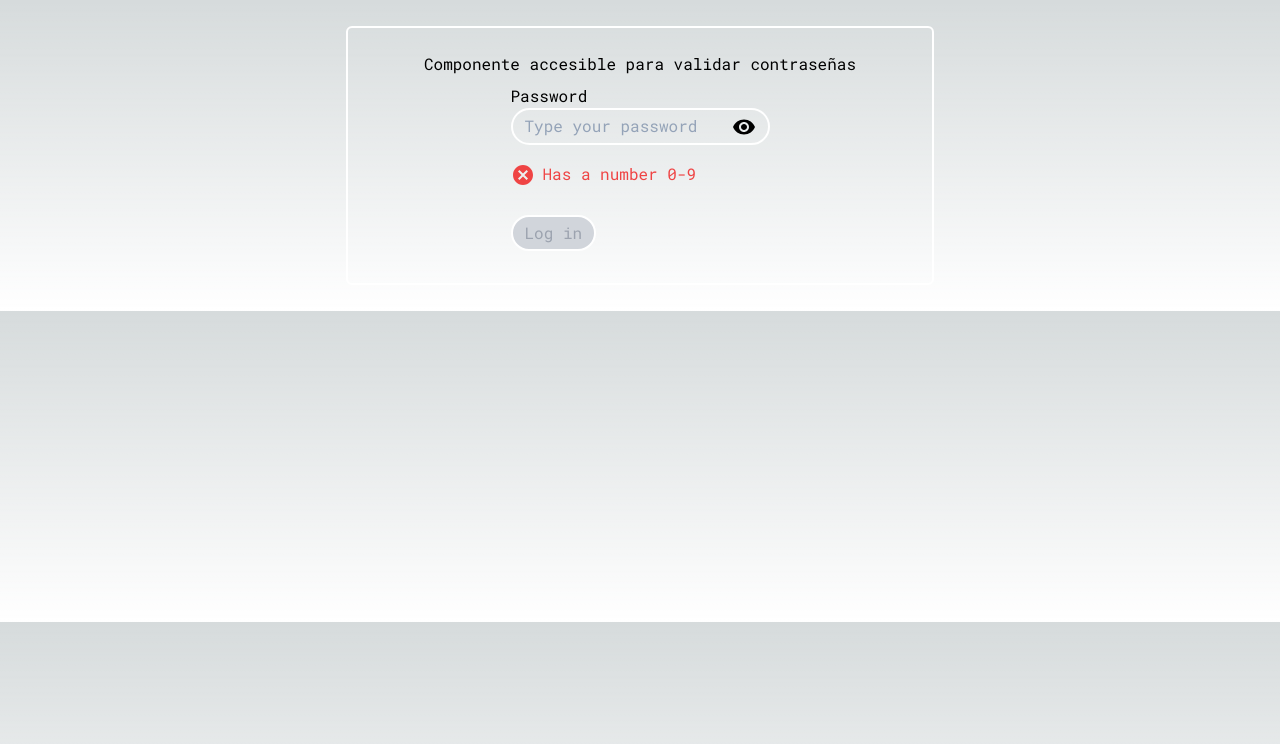
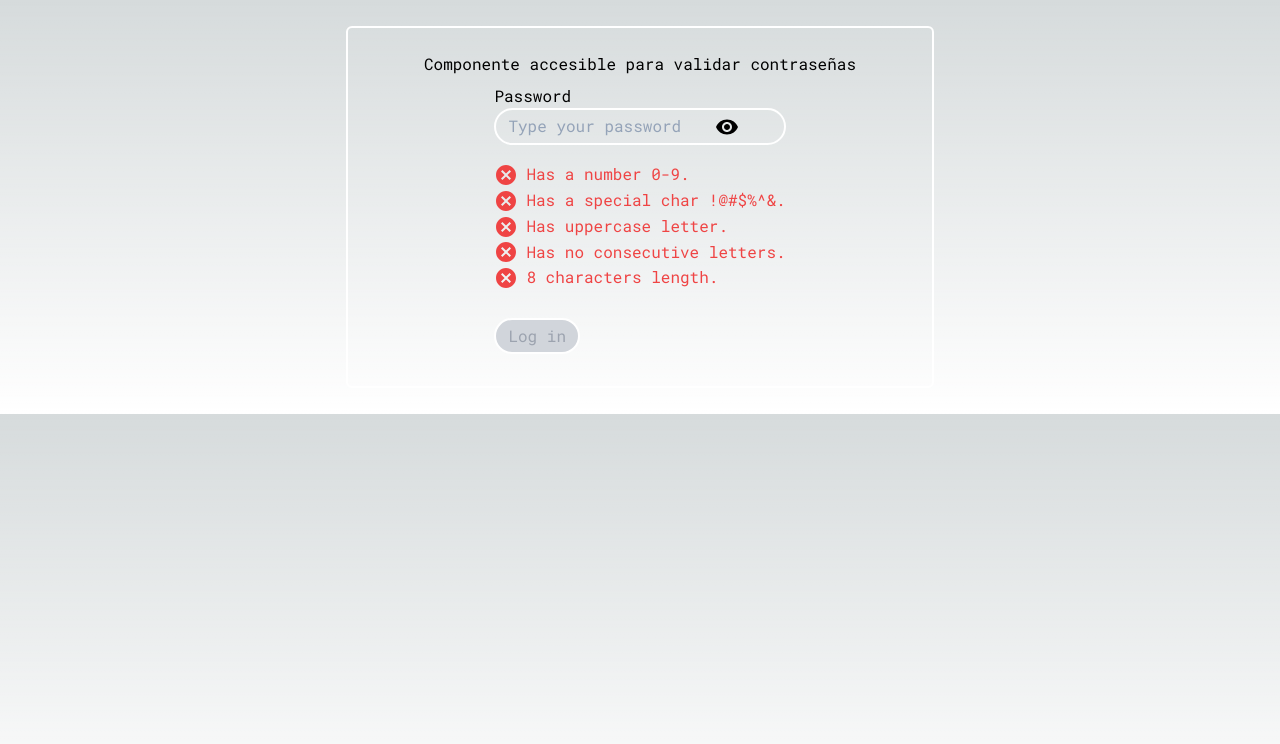
Before and after one commit to micaavigliano/password-a11y, a Next.js app: page / in a window 1280 px wide. Shown: the top 744 px of the page. Built offline with nearby package versions, Linux system fonts and the light colour scheme.

Commit message:
first attempt

```diff
--- a/components/Password.tsx
+++ b/components/Password.tsx
@@ -6,8 +6,8 @@ import PasswordRequirements from "./PasswordRequirement";
 import { requirementsArray, testRequirement } from "../helpers/requirements";
 
 const PasswordComponent = () => {
-  const [seePassword, setSeePassword] = useState(false);
-  const [allChecked, setAllChecked] = useState(false);
+  const [seePassword, setSeePassword] = useState<boolean>(false);
+  const [allChecked, setAllChecked] = useState<boolean>(false);
   const [password, setPassword] = useState<string | null>("");
 
   const handleSubmit = (e: React.FormEvent<HTMLFormElement>) => {
@@ -28,6 +28,7 @@ const PasswordComponent = () => {
             aria-label="type your password"
             className="text-white bg-transparent placeholder:text-slate-400"
             id="password-input-id"
+            aria-labelledby="password-requirement"
           />
           <button
             onClick={() => {
@@ -43,7 +44,9 @@ const PasswordComponent = () => {
           </button>
         </div>
         <PasswordRequirements
-          requirement={testRequirement}
+          id="password-requirement"
+          idInput="password-input-id"
+          requirement={requirementsArray}
           password={password!}
           setAllChecked={setAllChecked}
         />
--- a/components/PasswordRequirement.tsx
+++ b/components/PasswordRequirement.tsx
@@ -11,6 +11,8 @@ interface RequirementsProps {
   requirement: Requirement | Requirement[];
   password: string;
   setAllChecked: Dispatch<SetStateAction<boolean>>;
+  id: string;
+  idInput: string;
 }
 
 interface Requirement {
@@ -24,6 +26,7 @@ const PasswordRequirements: React.FC<RequirementsProps> = ({
   requirement,
   password,
   setAllChecked,
+  idInput,
 }) => {
   const isArray = Array.isArray(requirement);
   const uniqueReq = !isArray && password.match(requirement.matchRegex);
@@ -80,11 +83,13 @@ const PasswordRequirements: React.FC<RequirementsProps> = ({
                   ? `text-green-500`
                   : `text-red-500`
               }
+              aria-describedby={idInput}
             >
               {req.text}
             </p>
             {!password.match(req.matchRegex) && (
               <div
+                role="status"
                 aria-live="assertive"
                 data-testid="hidden-msg"
                 className="overflow-hidden hidden"
--- a/helpers/requirements.ts
+++ b/helpers/requirements.ts
@@ -4,35 +4,35 @@
 export const requirementsArray = [
   {
     id: 1,
-    text: "Has a number 0-9",
+    text: "Has a number 0-9.",
     matchRegex: /[0-9]/,
     error:
       "Your password is not ready yet! You need to use at least one number from 0 to 9",
   },
   {
     id: 2,
-    text: "Has a special char !@#$%^&",
+    text: "Has a special char !@#$%^&.",
     matchRegex: /^(?=.*[!@#$%^&])[a-zA-Z\d!@#$%^&]*$/,
     error:
       "Your password is not ready yet! You have to use at least one special character !@#$%^&",
   },
   {
     id: 3,
-    text: "Has uppercase letter",
+    text: "Has uppercase letter.",
     matchRegex: /[A-Z]/,
     error:
       "Your password is not ready yet! You need at least one uppercase letter",
   },
   {
     id: 4,
-    text: "Has no consecutive letters",
+    text: "Has no consecutive letters.",
     matchRegex: /^(?!.*(\S)\1)[\S\s]*\S[\S\s]*$/,
     error:
       "Your password is not ready yet! The letters can not be consecutive!",
   },
   {
     id: 5,
-    text: "8 characters length",
+    text: "8 characters length.",
     matchRegex: /(?=.{8,})/,
   },
 ];
@@ -40,28 +40,28 @@ export const requirementsArray = [
 export const requirementsShorterArray = [
   {
     id: 1,
-    text: "Has a number 0-9",
+    text: "Has a number 0-9.",
     matchRegex: /[0-9]/,
     error:
       "Your password is not ready yet! You need to use at least one number from 0 to 9",
   },
   {
     id: 2,
-    text: "Has a special char !@#$%^&",
+    text: "Has a special char !@#$%^&.",
     matchRegex: /^(?=.*[!@#$%^&])[a-zA-Z\d!@#$%^&]*$/,
     error:
       "Your password is not ready yet! You have to use at least one special character !@#$%^&",
   },
   {
     id: 3,
-    text: "Has uppercase letter",
+    text: "Has uppercase letter.",
     matchRegex: /[A-Z]/,
     error:
       "Your password is not ready yet! You need at least one uppercase letter",
   },
   {
     id: 4,
-    text: "8 characters length",
+    text: "8 characters length.",
     matchRegex: /(?=.{8,})/,
   },
 ];
@@ -69,7 +69,7 @@ export const requirementsShorterArray = [
 //example if there's an unique requirement
 export const testRequirement = {
   id: 1,
-  text: "Has a number 0-9",
+  text: "Has a number 0-9.",
   matchRegex: /[0-9]/,
   error:
     "Your password is not ready yet! You need to use at least one number from 0 to 9",
```
